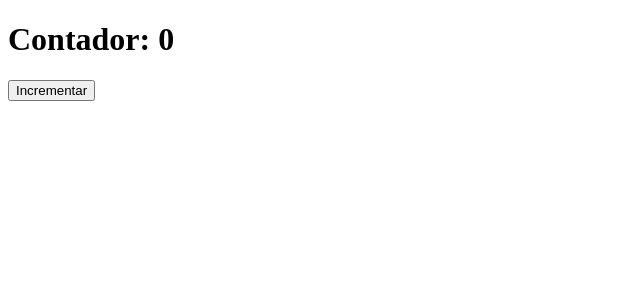
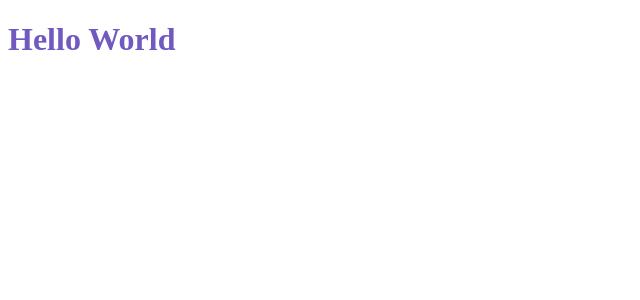
Before and after one commit to arthurxavier/omnistack11-react, a React (Create React App) app: page / in a window 1280 px wide. Shown: the top 300 px of the page, without its empty margins (0-640 px from the left). Built offline with nearby package versions, Linux system fonts and the light colour scheme.

Commit message:
Adding assets Adding directory pages Adding Logon page and styles Changing Apps.js to use only Logon

```diff
--- a/src/App.js
+++ b/src/App.js
@@ -1,19 +1,8 @@
-import React, { useState } from "react";
-import Header from "./Header";
+import React from "react";
+import Logon from "./pages/Logon/index.js";
 
 function App() {
-  const [counter, setCounter] = useState(0);
-
-  function incrementor() {
-    setCounter(counter + 1);
-  }
-
-  return (
-    <div>
-      <Header>Contador: {counter}</Header>
-      <button onClick={incrementor}>Incrementar</button>
-    </div>
-  );
+  return <Logon />;
 }
 
 export default App;
--- /dev/null
+++ b/src/pages/Logon/index.js
@@ -0,0 +1,9 @@
+import React from "react";
+
+import "./styles.css";
+
+function Logon() {
+  return <h1>Hello World</h1>;
+}
+
+export default Logon;
--- /dev/null
+++ b/src/pages/Logon/styles.css
@@ -0,0 +1,3 @@
+h1 {
+  color: #7159c1;
+}
```
Also changed, not shown: src/assets/heroes.png (added), src/assets/logo.svg (added).
